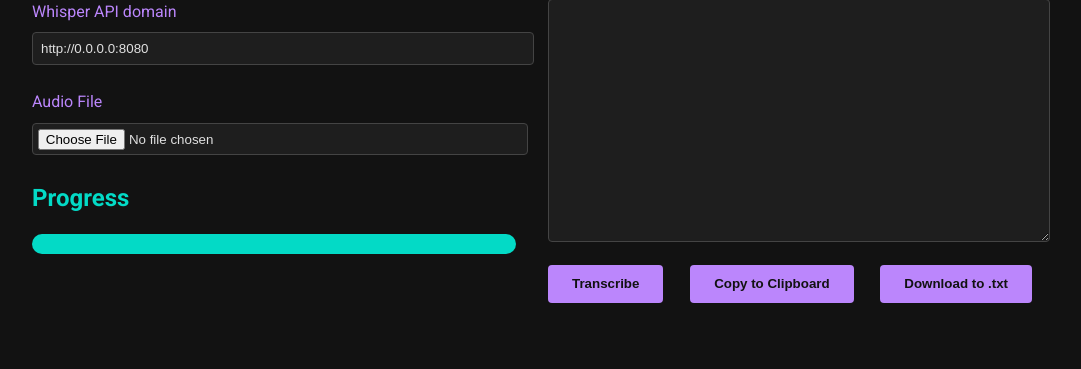
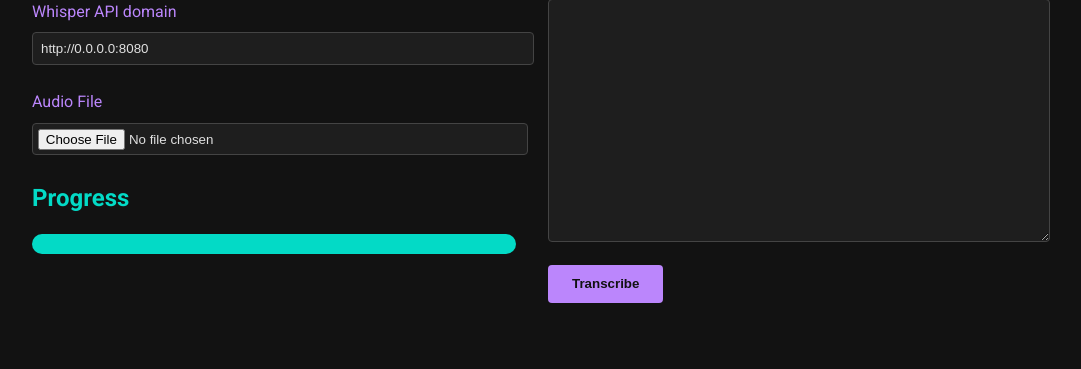
Before and after one commit to beecave-homelab/simple-whisper-webui, a Flask app: page / in a window 1280 px wide. Shown: the part 210-579 px from the top of the page, without its empty margins (108-1189 px from the left). Run offline with Flask 3, Linux system fonts and the light colour scheme.

Commit message:
Automated commit

```diff
--- a/app.py
+++ b/app.py
@@ -12,6 +12,7 @@ class Whisper:
         self.domain = domain
         self.whole_response = []
         self.total_segments = 0
+        self.progress_bar_value = 0
 
     def split_audio(self, file_path):
         audio = AudioSegment.from_file(file_path)
@@ -22,6 +23,7 @@ class Whisper:
             segment = audio[start_ms:end_ms]
             segments.append(segment)
         self.total_segments = len(segments)
+        self.progress_bar_value = 100 / self.total_segments if self.total_segments else 0
         return segments
 
     def process_segment(self, segment_file_path):
@@ -42,7 +44,7 @@ class Whisper:
                 segment_file_path = f"uploads/segment_{i}.mp3"
                 segment.export(segment_file_path, format="mp3")
                 self.process_segment(segment_file_path)
-                session['progress'] = int((i + 1) / self.total_segments * 100)
+                session['progress'] = min(100, int((i + 1) * self.progress_bar_value))
                 time.sleep(1)  # Simulate delay
             return ' '.join(self.whole_response)
         except Exception as e:
--- a/templates/index.html
+++ b/templates/index.html
@@ -106,6 +106,9 @@
         display: flex;
         justify-content: space-between;
       }
+      .button-group a {
+        text-decoration: none;
+      }
     </style>
   </head>
   <body>
@@ -138,8 +141,8 @@
           <textarea id="transcript" rows="15" readonly></textarea>
           <div class="button-group">
             <button type="submit" form="upload-form">Transcribe</button>
-            <button onclick="copyToClipboard()">Copy to Clipboard</button>
-            <a id="download-btn" href="#" download><button>Download to .txt</button></a>
+            <button id="copy-btn" onclick="copyToClipboard()" style="display: none;">Copy to Clipboard</button>
+            <a id="download-btn" href="#" download style="display: none;"><button>Download to .txt</button></a>
           </div>
         </section>
       </div>
@@ -165,6 +168,7 @@
             contentType: false,
             success: function (data) {
               $('#transcript').text(data.transcript);
+              $('#copy-btn').show();
               $('#download-btn').attr('href', '/download/' + data.transcript_path).show();
               clearInterval(progressInterval);
             },
```
